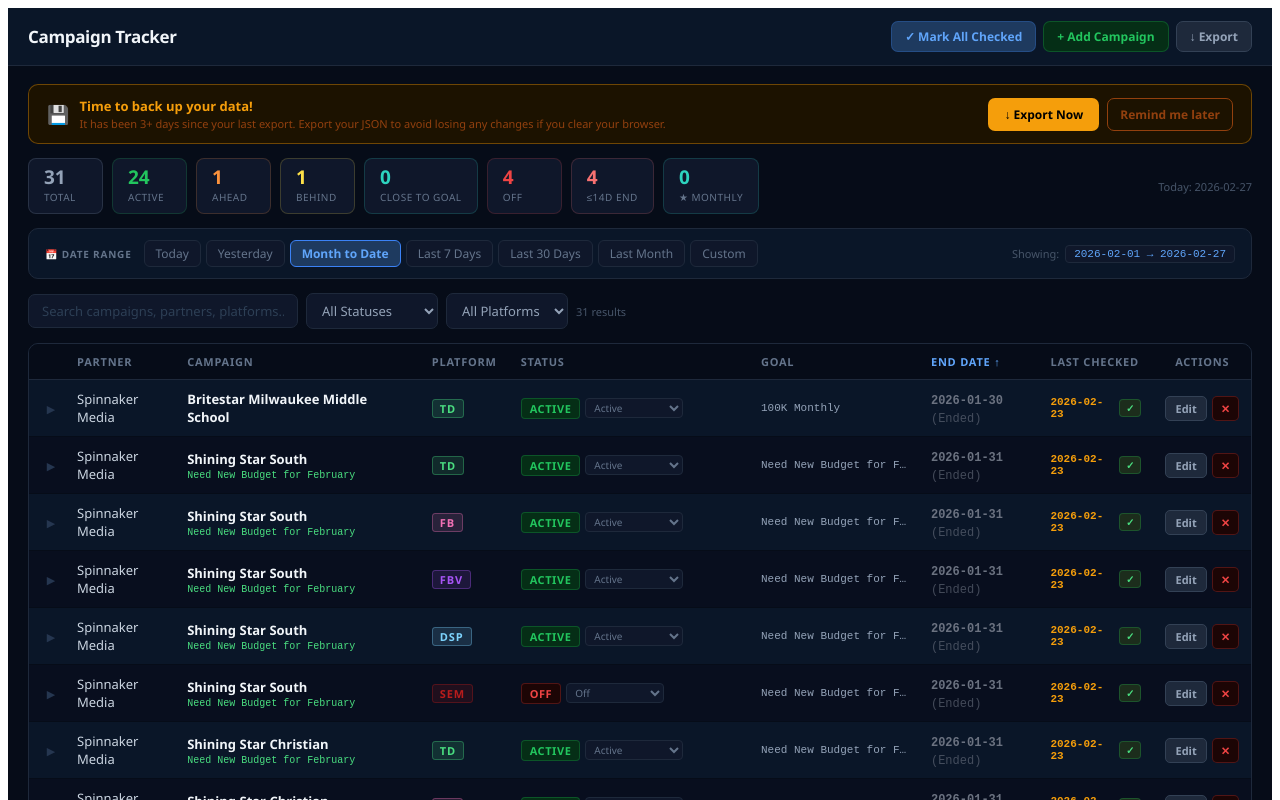
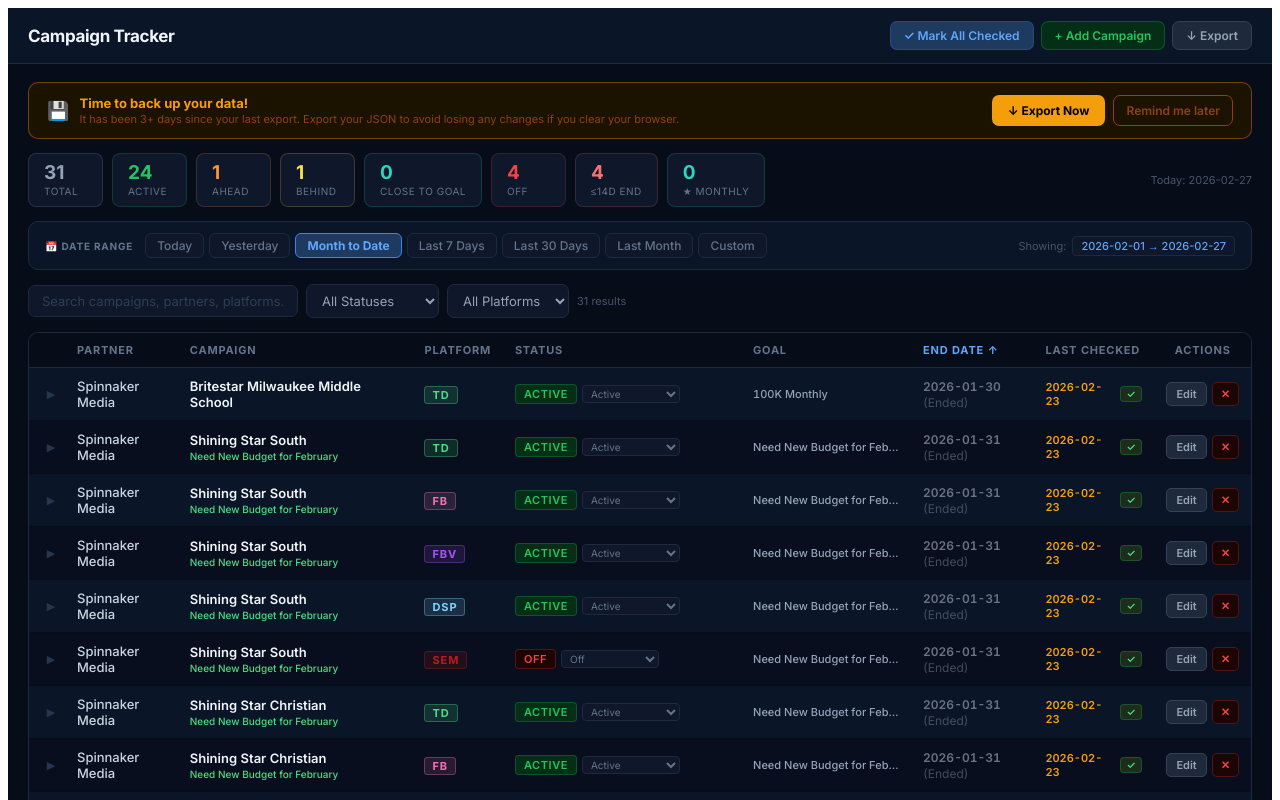
Before and after one commit to agagan-oss/Campaign-Tracker-, a React (Vite) app: page / in a window 1280 px wide. Shown: the top 800 px of the page. Built offline with nearby package versions, Linux system fonts and the light colour scheme.

Commit message:
Update App.jsx

```diff
--- a/src/App.jsx
+++ b/src/App.jsx
@@ -99,7 +99,7 @@ function PlatformTag({ p }) {
 function EndChip({ d }) {
   const days = getDaysLeft(d);
   const col = days<0?"#6b7280":days<=14?"#ef4444":days<=30?"#f59e0b":"#22c55e";
-  return <span style={{ color:col, fontSize:12, fontFamily:"monospace", fontWeight:600 }}>{d} <span style={{opacity:.6,fontWeight:400}}>({days<0?"Ended":days===0?"Today":`${days}d`})</span></span>;
+  return <span style={{ color:col, fontSize:12, fontFamily:"Inter,sans-serif", fontWeight:600, fontVariantNumeric:"tabular-nums" }}>{d} <span style={{opacity:.6,fontWeight:400}}>({days<0?"Ended":days===0?"Today":`${days}d`})</span></span>;
 }
 
 function MetricPill({ label, value, color, prefix="", suffix="" }) {
@@ -108,7 +108,7 @@ function MetricPill({ label, value, color, prefix="", suffix="" }) {
   return (
     <span style={{ display:"inline-flex", alignItems:"center", gap:3, background:color+"18", border:`1px solid ${color}35`, borderRadius:4, padding:"1px 7px", fontSize:10, color, whiteSpace:"nowrap" }}>
       <span style={{ opacity:.55, fontSize:9 }}>{label}</span>
-      <span style={{ fontFamily:"monospace", fontWeight:700 }}>{prefix}{disp}{suffix}</span>
+      <span style={{ fontFamily:"Inter,sans-serif", fontWeight:700, fontVariantNumeric:"tabular-nums" }}>{prefix}{disp}{suffix}</span>
     </span>
   );
 }
@@ -119,7 +119,7 @@ function MetricRow({ c, colSpan, onUpdate, dateRange }) {
   const set = (k,v) => { setLocal(p=>({...p,[k]:v})); setDirty(true); };
   const save = () => { onUpdate({...c,...local}); setDirty(false); };
 
-  const iS = { background:"#070e1c", border:"1px solid #1e293b", borderRadius:6, padding:"7px 10px", color:"#e2e8f0", fontSize:13, width:"100%", fontFamily:"monospace", boxSizing:"border-box" };
+  const iS = { background:"#070e1c", border:"1px solid #1e293b", borderRadius:6, padding:"7px 10px", color:"#e2e8f0", fontSize:13, width:"100%", fontFamily:"Inter,sans-serif", boxSizing:"border-box" };
   const metrics = [
     { key:"impressions", label:"Impressions", color:"#60a5fa", prefix:"",  suffix:"" },
     { key:"ctr",         label:"CTR",         color:"#4ade80", prefix:"",  suffix:"%" },
@@ -209,7 +209,7 @@ function DateBar({ range, setRange }) {
       {range.start && range.end && (
         <div style={{ marginLeft:"auto", display:"flex", alignItems:"center", gap:6 }}>
           <span style={{ fontSize:11, color:"#475569" }}>Showing:</span>
-          <span style={{ fontSize:11, color:"#60a5fa", fontFamily:"monospace", background:"#0f172a", border:"1px solid #1e293b", borderRadius:4, padding:"2px 8px" }}>
+          <span style={{ fontSize:11, color:"#60a5fa", fontFamily:"Inter,sans-serif", fontWeight:500, background:"#0f172a", border:"1px solid #1e293b", borderRadius:4, padding:"2px 8px" }}>
             {range.start===range.end ? range.start : `${range.start} → ${range.end}`}
           </span>
         </div>
@@ -349,8 +349,9 @@ export default function App() {
   const TD = ({children,style={}}) => <td style={{ padding:"10px 12px", borderBottom:"1px solid #060c18", verticalAlign:"middle", ...style }}>{children}</td>;
 
   return (
-    <div style={{ minHeight:"100vh", background:"#060c18", fontFamily:"'Segoe UI',system-ui,sans-serif", color:"#e2e8f0", fontSize:13 }}>
+    <div style={{ minHeight:"100vh", background:"#060c18", fontFamily:"'Inter','Segoe UI',system-ui,sans-serif", color:"#e2e8f0", fontSize:13 }}>
       <style>{`
+        @import url('https://fonts.googleapis.com/css2?family=Inter:wght@400;500;600;700&family=Inter+Tight:wght@600;700&display=swap');
         *{box-sizing:border-box;}
         ::-webkit-scrollbar{width:5px;height:5px;}
         ::-webkit-scrollbar-track{background:#0f172a;}
@@ -362,6 +363,7 @@ export default function App() {
         .crow:hover .star-toggle{opacity:1!important;}
         button{font-family:inherit;}
         .xbtn{transition:transform .18s ease;}
+        td, th { font-variant-numeric: tabular-nums; }
       `}</style>
 
       {/* Header */}
@@ -486,7 +488,7 @@ export default function App() {
                           </div>
                           {/* Note 1 subtitle */}
                           {c.note1 && c.note1.trim() && (
-                            <div style={{ fontSize:10, color:"#4ade80", marginTop:2, fontFamily:"monospace", whiteSpace:"nowrap", overflow:"hidden", textOverflow:"ellipsis", maxWidth:220 }} title={c.note1}>
+                            <div style={{ fontSize:10, color:"#4ade80", marginTop:2, fontFamily:"Inter,sans-serif", fontWeight:500, whiteSpace:"nowrap", overflow:"hidden", textOverflow:"ellipsis", maxWidth:220 }} title={c.note1}>
                               {c.note1.trim()}
                             </div>
                           )}
@@ -514,14 +516,14 @@ export default function App() {
                         </TD>
 
                         <TD style={{maxWidth:170}}>
-                          <span style={{ color:"#94a3b8", fontFamily:"monospace", fontSize:11, display:"block", overflow:"hidden", textOverflow:"ellipsis", whiteSpace:"nowrap", maxWidth:160 }} title={c.goal}>{c.goal}</span>
+                          <span style={{ color:"#94a3b8", fontFamily:"Inter,sans-serif", fontSize:11, display:"block", fontWeight:500, overflow:"hidden", textOverflow:"ellipsis", whiteSpace:"nowrap", maxWidth:160 }} title={c.goal}>{c.goal}</span>
                         </TD>
 
                         <TD><EndChip d={c.endDate}/></TD>
 
                         <TD>
                           <div style={{ display:"flex", alignItems:"center", gap:6 }}>
-                            <span style={{ fontFamily:"monospace", fontSize:11, color:stale?"#f59e0b":"#22c55e", fontWeight:stale?600:400 }}>{c.lastChecked}</span>
+                            <span style={{ fontFamily:"Inter,sans-serif", fontSize:11, color:stale?"#f59e0b":"#22c55e", fontWeight:stale?600:400 }}>{c.lastChecked}</span>
                             {stale && (
                               <button onClick={()=>updateCampaign({...c,lastChecked:today})} style={{ background:"#1c2d1c", border:"1px solid #22c55e40", borderRadius:4, color:"#4ade80", fontSize:10, padding:"1px 6px", cursor:"pointer", fontWeight:700 }}>✓</button>
                             )}
```
